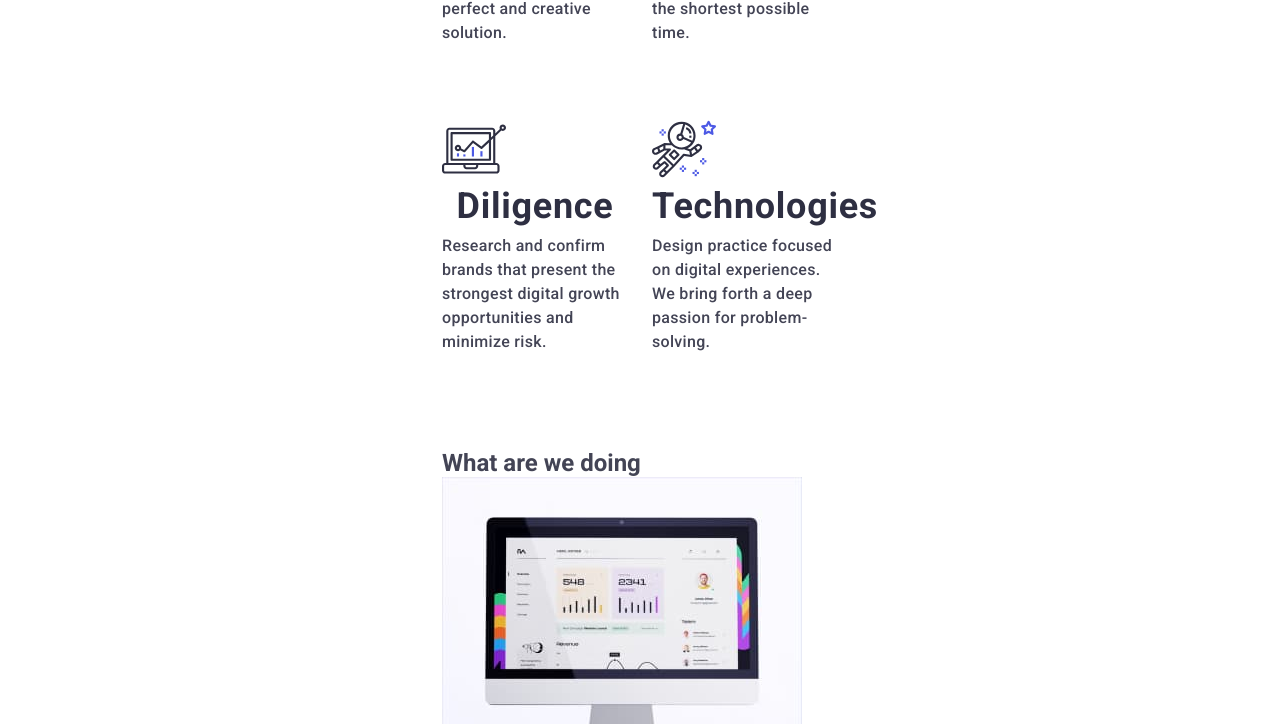
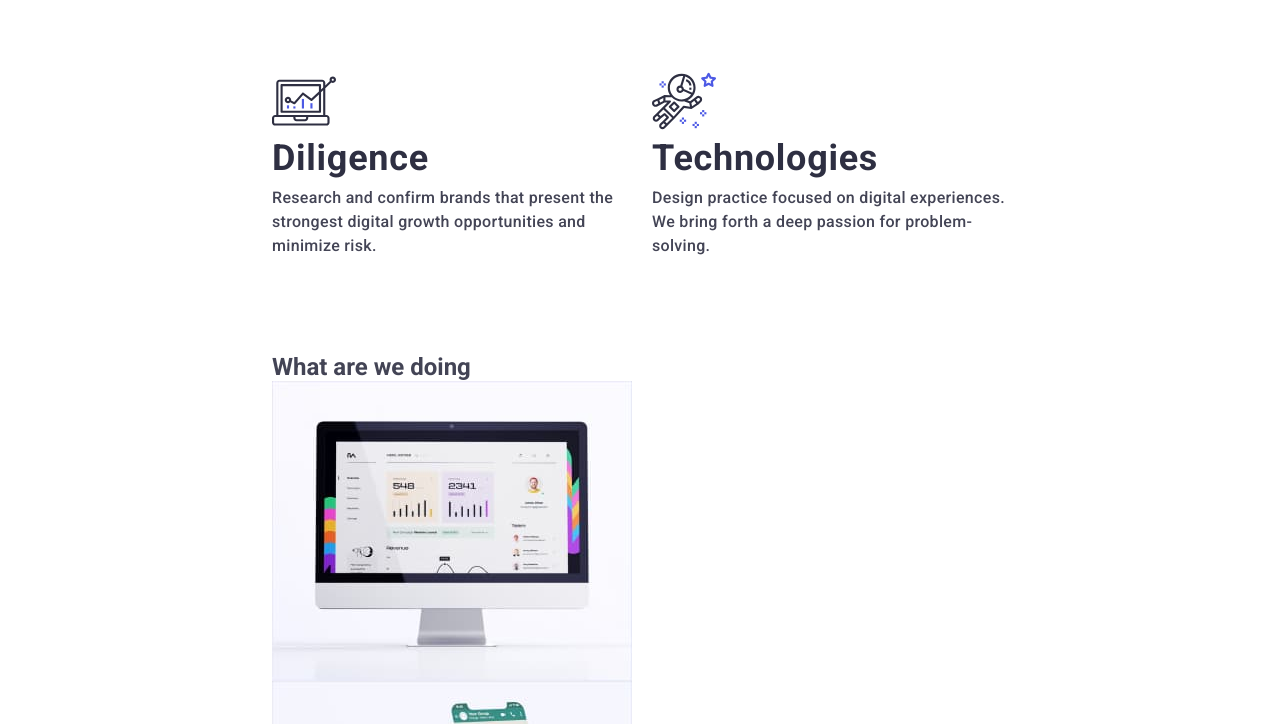
Before and after one commit to RayChikS/WebStudio, a plain HTML site: page index.html in a window 1280 px wide. Shown: the part 772-1496 px from the top of the page. Drawn offline with nearby package versions, Linux system fonts and the light colour scheme.

Commit message:
tablet-2

```diff
--- a/css/styles.css
+++ b/css/styles.css
@@ -1625,6 +1625,10 @@ button {
 		display: none;
 	}
 
+	.container{
+		max-width: 768px;
+	}
+
 
 	/**
 		|============================
@@ -1639,6 +1643,7 @@ button {
 
 		.nav-list{
 			display: flex;
+
 		}
 
 		.nav-item {
@@ -1732,7 +1737,9 @@ button {
 					line-height: 60px;
 				}
 
-
+				.advantages-subtitle{
+					text-align: start;
+				}
 				.advantages-list{
 					flex-direction: row;
 					flex-wrap: wrap;
@@ -1766,6 +1773,7 @@ button {
 
 				.customers-item{
 					width: calc((100% - 48px) / 3);
+					height: 88px;
 				}
 
 
```
